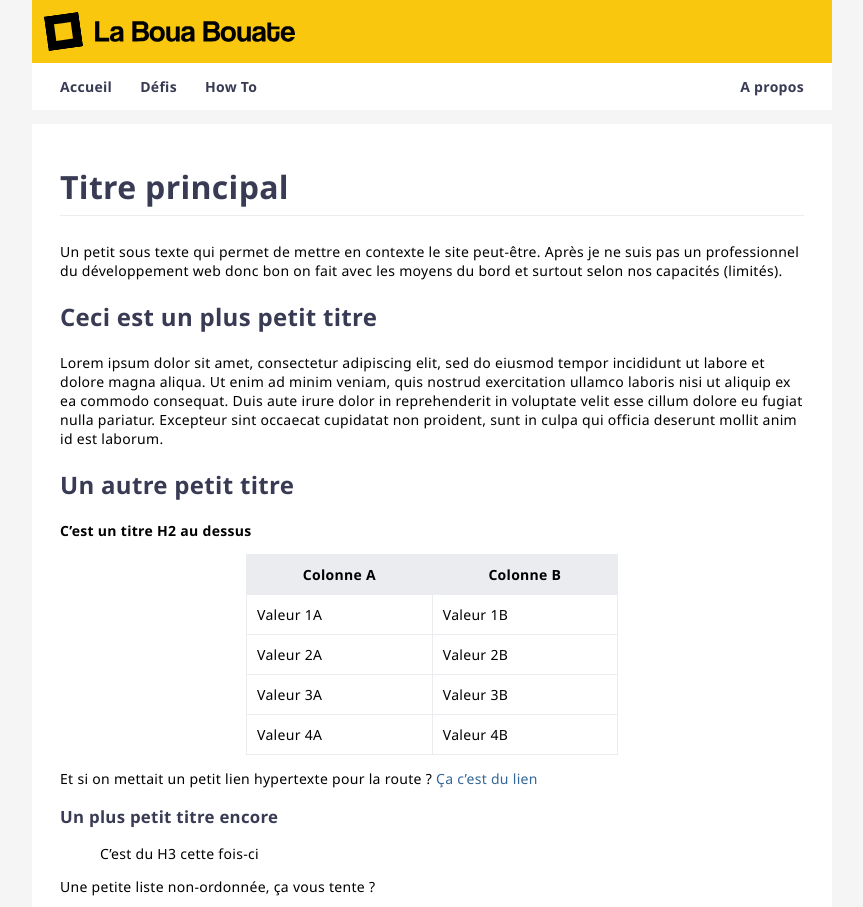
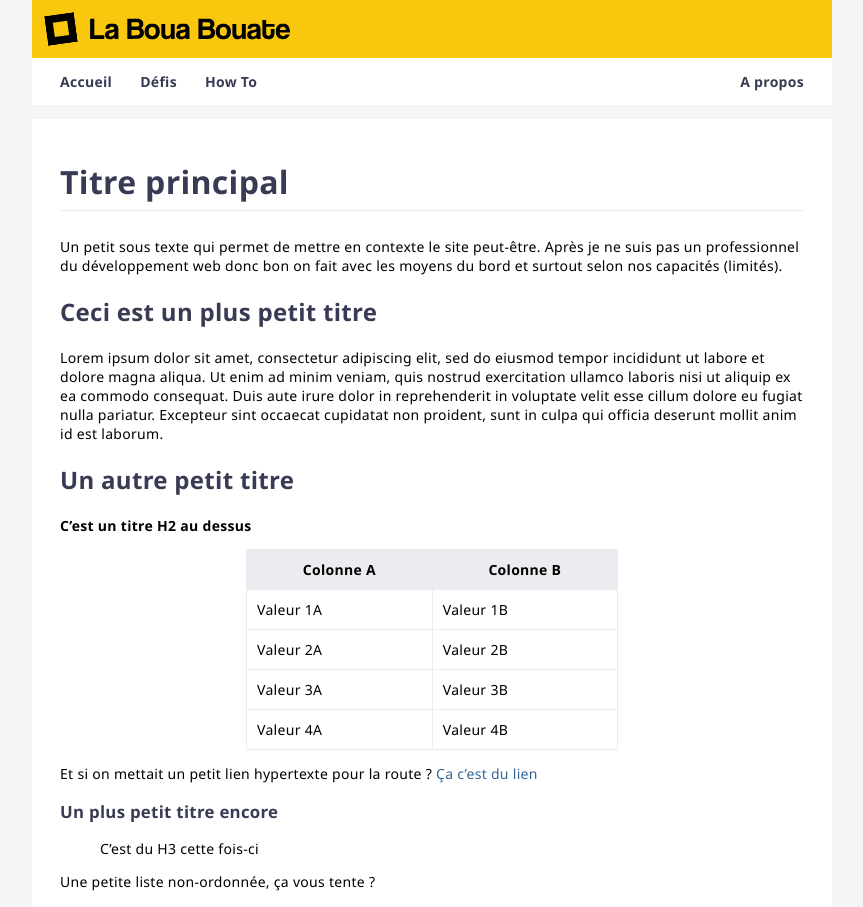
Before and after one commit to leobouard/leobouard.github.io, a Jekyll site: the page built from index.md, in a window 1280 px wide. Shown: the top 907 px of the page, without its empty margins (208-1071 px from the left). Built offline with Jekyll 4.4.1, drawn with Linux system fonts in a browser that asks for light colours; our own code applies the rules of GitHub Pages for plain Markdown files.

Commit message:
Update style.scss

```diff
--- a/assets/css/style.scss
+++ b/assets/css/style.scss
@@ -43,7 +43,7 @@ header {
 }
 
 .logo {
-    width: 35px;
+    width: 30px;
     transform: rotate(-8deg);
     transition: all 900ms ease-in-out;
     transition-duration: 1s;
```
